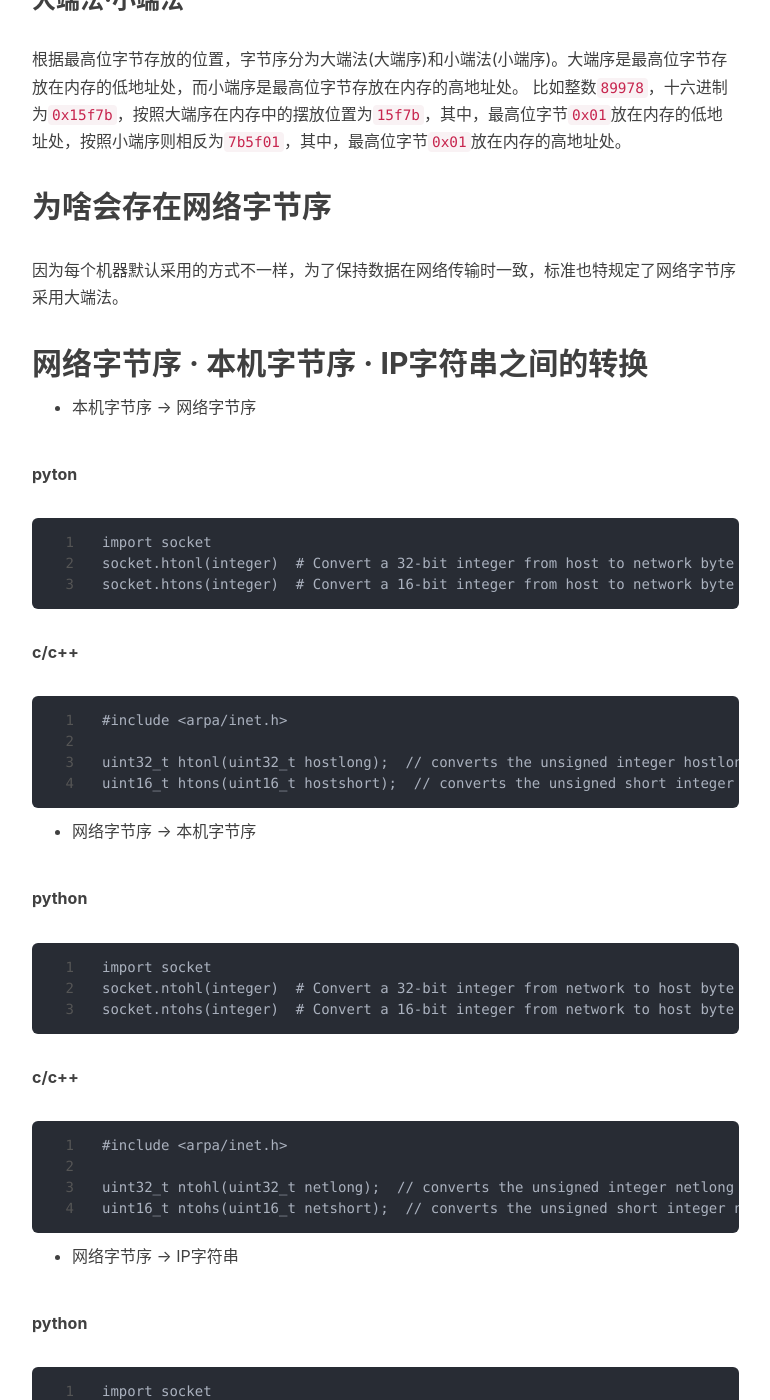
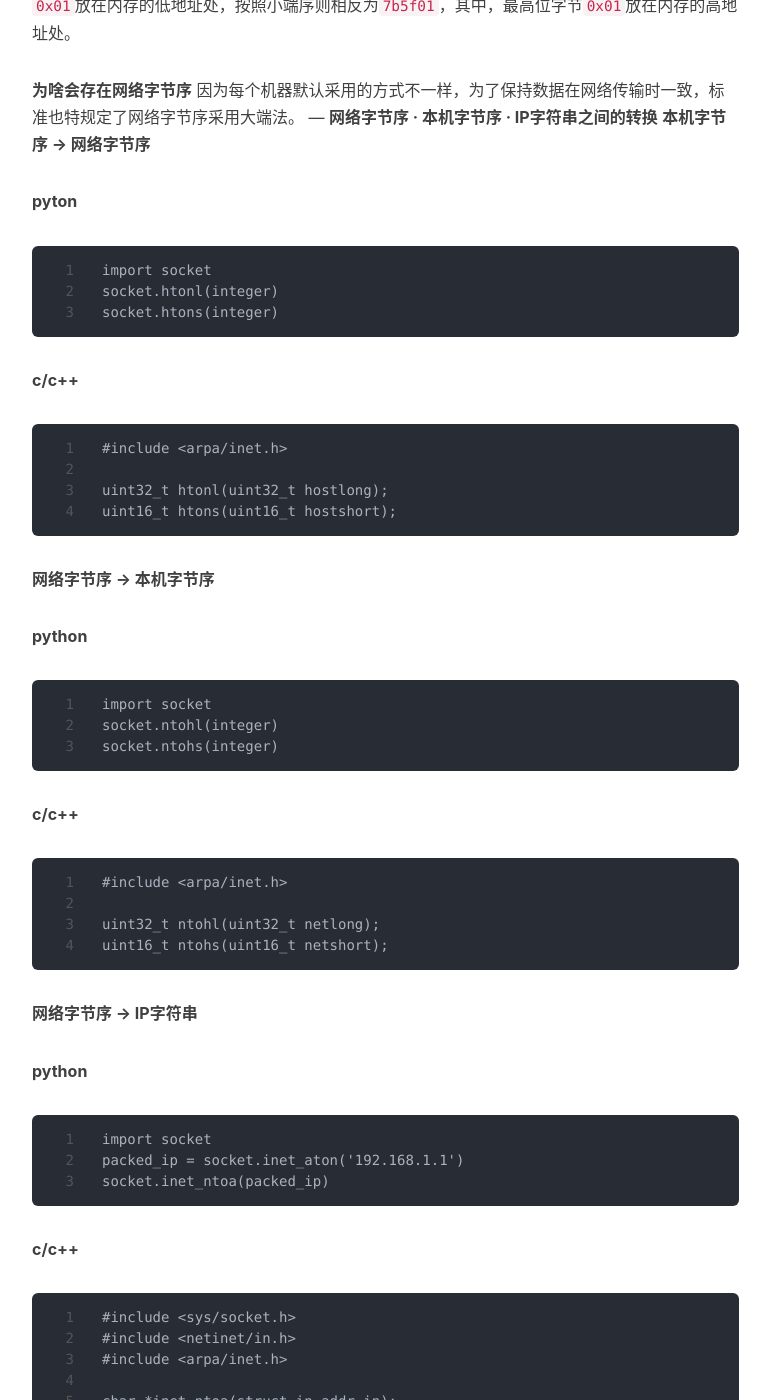
Before and after one commit to happyd0ggie/happyd0ggie.github.io, a Jekyll site: the page built from _posts/2018-10-17-byte-order.md, in a window 1280 px wide and 1400 px high, scrolled down 536 px. Shown: the whole window, without its empty margins (233-1003 px from the left). Built offline with Jekyll 4.4.1, drawn with Linux system fonts in a browser that asks for light colours; nearby versions of some CDN libraries; comment, search, counter and statistics services are not loaded; some of the changed text lies outside the part shown.

Commit message:
update post

````diff
--- a/_posts/2018-10-17-byte-order.md
+++ b/_posts/2018-10-17-byte-order.md
@@ -8,53 +8,53 @@ tags:
   - network
 ---
 
-## 什么是字节序
+**什么是字节序**
 简单说吧，字节序就是字节在内存中的放置顺序。对于二进制位长度超过8的数据来说，比如`uint32_t`类型的数字，占用了4个字节、32位，那么这4个字节在内存中该如何存放呢？
 
-### 大端法·小端法
+**大端法·小端法**
 根据最高位字节存放的位置，字节序分为大端法(大端序)和小端法(小端序)。大端序是最高位字节存放在内存的低地址处，而小端序是最高位字节存放在内存的高地址处。
 比如整数`89978`，十六进制为`0x15f7b`，按照大端序在内存中的摆放位置为`15f7b`，其中，最高位字节`0x01`放在内存的低地址处，按照小端序则相反为`7b5f01`，其中，最高位字节`0x01`放在内存的高地址处。
 
-## 为啥会存在网络字节序
+**为啥会存在网络字节序**
 因为每个机器默认采用的方式不一样，为了保持数据在网络传输时一致，标准也特规定了网络字节序采用大端法。
-
-## 网络字节序 · 本机字节序 · IP字符串之间的转换
-- 本机字节序 &rarr; 网络字节序
+---
+**网络字节序 · 本机字节序 · IP字符串之间的转换**
+**本机字节序 &rarr; 网络字节序**
 
 **pyton**
 
 ```
 import socket
-socket.htonl(integer)  # Convert a 32-bit integer from host to network byte order.
-socket.htons(integer)  # Convert a 16-bit integer from host to network byte order.
+socket.htonl(integer)
+socket.htons(integer)
 ```
 
 **c/c++**
 ```
 #include <arpa/inet.h>
 
-uint32_t htonl(uint32_t hostlong);  // converts the unsigned integer hostlong from host byte order to network byte order.
-uint16_t htons(uint16_t hostshort);  // converts the unsigned short integer hostshort from host byte order to network byte order.
+uint32_t htonl(uint32_t hostlong);
+uint16_t htons(uint16_t hostshort);
 ```
 
-- 网络字节序 &rarr; 本机字节序
+**网络字节序 &rarr; 本机字节序**
 
 **python**
 ```
 import socket
-socket.ntohl(integer)  # Convert a 32-bit integer from network to host byte order.
-socket.ntohs(integer)  # Convert a 16-bit integer from network to host byte order.
+socket.ntohl(integer)
+socket.ntohs(integer)
 ```
 
 **c/c++**
 ```
 #include <arpa/inet.h>
 
-uint32_t ntohl(uint32_t netlong);  // converts the unsigned integer netlong from network byte order to host byte order.
-uint16_t ntohs(uint16_t netshort);  // converts the unsigned short integer netshort from network byte order to host byte order.
+uint32_t ntohl(uint32_t netlong);
+uint16_t ntohs(uint16_t netshort);
 ```
 
-- 网络字节序 &rarr; IP字符串
+**网络字节序 &rarr; IP字符串**
 
 **python**
 ```
@@ -70,19 +70,18 @@ socket.inet_ntoa(packed_ip)
 #include <arpa/inet.h>
 
 char *inet_ntoa(struct in_addr in);
-// converts the Internet host address in, given in network byte order, to a string in IPv4 dotted-decimal notation.
 ```
 
-- 本机字节序 &rarr; IP字符串
+**本机字节序 &rarr; IP字符串**
 
 本机字节序 &rarr; 网络字节序 &rarr; IP字符串
 
-- IP字符串 &rarr; 网络字节序
+**IP字符串 &rarr; 网络字节序**
 
 **python**
 ```
 import socket
-socket.inet_aton('192.168.1.1')  # return 32-bit packed binary format used in low-level network functions.
+socket.inet_aton('192.168.1.1')
 ```
 
 
@@ -93,9 +92,8 @@ socket.inet_aton('192.168.1.1')  # return 32-bit packed binary format used in lo
 #include <arpa/inet.h>
 
 int inet_aton(const char *cp, struct in_addr *inp);
-// converts the Internet host address cp from the IPv4 numbers-and-dots notation into binary form (in network byte order) and stores it in the structure that inp points to.
 ```
 
-- IP字符串 &rarr; 本机字节序
+**IP字符串 &rarr; 本机字节序**
 
 IP字符串 &rarr; 网络字节序 &rarr; 本机字节序
````
